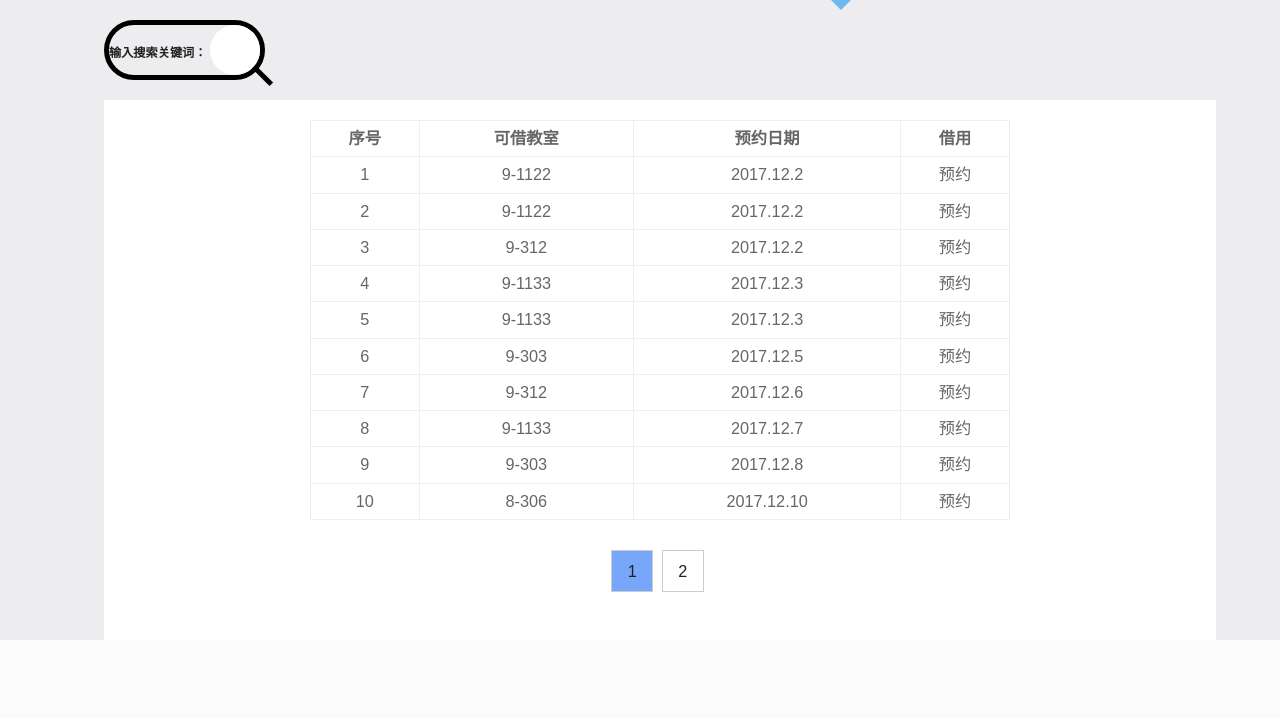
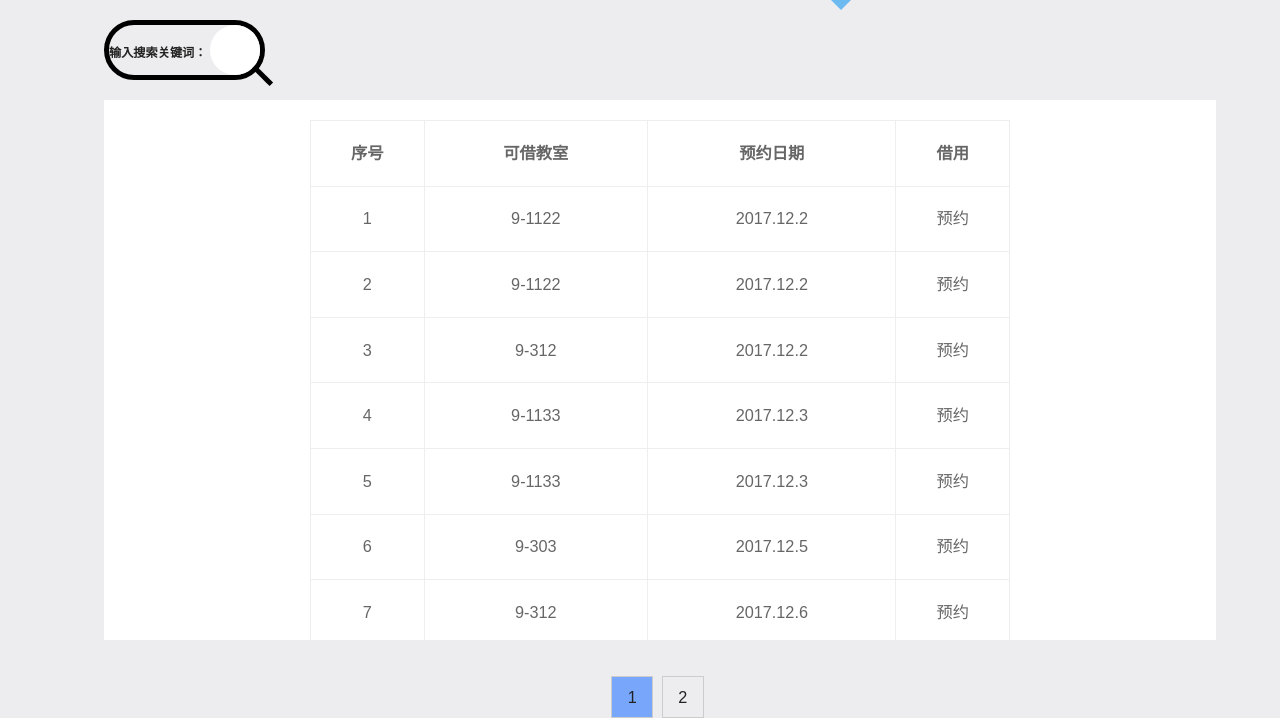
Before and after one commit to shamao3/hit, a Django app: a page that uses untitled10/templates/resource_borrowable.html in a window 1280 px wide. Shown: the part 171-889 px from the top of the page. Before the commit the page ends 811 px from the top, so only its background shows below. Run offline with Django 3.2, Linux system fonts and the light colour scheme; some libraries are stand-ins or nearby versions; some web fonts are replaced.

Commit message:
修正表格 取消预约界面返回

```diff
--- a/untitled10/static/css/room_operate.css
+++ b/untitled10/static/css/room_operate.css
@@ -6,11 +6,16 @@
 }
 .container table{
 	width:700px;
+	height: 525.5px;
 	margin:0 auto;
 	font-size:1.6rem;
 	border-collapse: collapse;
 	color:#666;
 }
+.container table tr{
+	height: 60px;
+}
+
 .container table th,
 .container table td{
 	padding:10px 0;
--- a/untitled10/templates/resource_borrowable.html
+++ b/untitled10/templates/resource_borrowable.html
@@ -121,24 +121,7 @@
 						<td>2017.12.6</td>
 						<td>预约</td>
 					</tr>
-					<tr>
-						<td>8</td>
-						<td>9-1133</td>
-						<td>2017.12.7</td>
-						<td>预约</td>
-					</tr>
-					<tr>
-						<td>9</td>
-						<td>9-303</td>
-						<td>2017.12.8</td>
-						<td>预约</td>
-					</tr>
-					<tr>
-						<td>10</td>
-						<td>8-306</td>
-						<td>2017.12.10</td>
-						<td>预约</td>
-					</tr>
+
 				</tbody>
 			</table>
 			<div class="page-select">
```
Also changed, not shown: untitled10/templates/cancel_reserve.html (+2 -7 lines).
